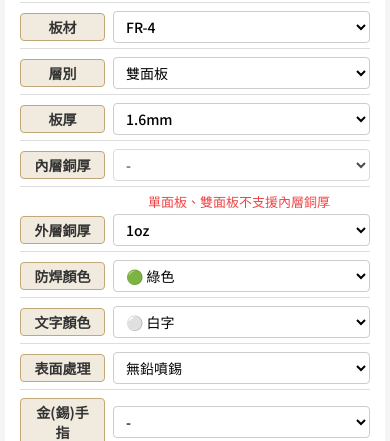
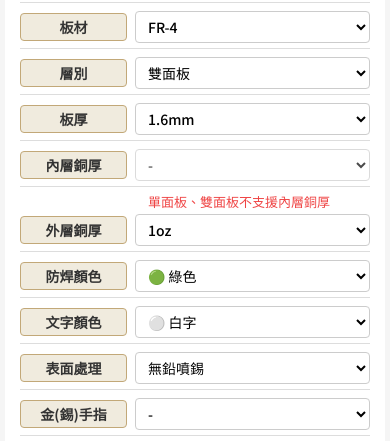
Before and after one commit to Vo1en/JS-PCB, a plain HTML site: page JS system/Order Info Generator.html in a window 390 px wide. Shown: the part 327-768 px from the top of the page. Drawn offline with Linux system fonts and the light colour scheme.

Commit message:
Update Order Info Generator.html

```diff
--- a/JS system/Order Info Generator.html
+++ b/JS system/Order Info Generator.html
@@ -7,14 +7,6 @@
 
   <link rel="stylesheet" href="report.css">
   <link rel="stylesheet" href="navbar.css"> <style>
-  /* * 【重要修改：解決跑版問題】
-   * 設置全局 box-sizing 為 border-box，確保 padding 和 border
-   * 包含在 width 內，防止元件在 width: 100% 時溢出父容器。
-   */
-  *, *::before, *::after {
-    box-sizing: border-box;
-  }
-
   /* 移除 JS PCB 浮水印樣式 */
   body::before { content: none !important; }
 
@@ -182,7 +174,7 @@
 
   /* [變更 4] 增加輸出文字欄位長度 */
   #output-text {
-    width: 100%; /* 確保寬度為 100% */
+    width: 100%;
     min-height: 400px; /* 增加高度以容納更多資訊 */
     padding: 10px;
     border: 1px solid #ccc;
@@ -190,8 +182,6 @@
     font-size: 14px;
     line-height: 1.6;
     resize: vertical;
-    word-wrap: break-word; /* 確保長文本自動換行 */
-    overflow-wrap: break-word; /* 確保長文本自動換行 */
   }
 
   /* [變更 5] 輸出欄位標籤樣式 */
@@ -276,37 +266,36 @@
           margin: 0;
       }
 
+      /* 修正警告訊息的水平定位，讓它對齊輸入框 */
       .warning {
-          margin-left: 0;
-          margin-top: 5px; /* 手機版不使用負值 */
-          padding-left: 128px; /* 確保手機版靠左對齊時，文字也有適當邊距 */
+          margin-left: 93px !important;
+          margin-top: 5px;
+          padding-left: 35px !important; /* 確保與輸入框內文字對齊 */
+          margin-bottom: -5px;
       }
 
       .info-item-custom {
-          /* [修改 3] 移除 flex-direction: column; 讓 Label 和輸入框保持在同一行 */
-          /* flex-direction: column; */
-          align-items: flex-start;
-          height: auto;
+          /* **關鍵修改：確保水平排列的優先級最高** */
+          display: flex !important;
+          flex-direction: row !important;
+          align-items: center !important;
+          height: auto; /* 允許內容撐開高度 */
           padding-bottom: 5px;
-
-          /* [修改 3] 新增樣式，讓手機版也使用 flex 排版 */
-          flex-direction: row;
-          align-items: center;
           border-bottom: 1px solid #ddd;
       }
 
       .info-item-custom .label {
-          /* [修改 3] 移除 width: auto; 讓手機版使用統一的 85px 寬度 */
-          width: 85px;
-          margin-bottom: 0px; /* 調整為 0，因為不是垂直堆疊 */
-          /* 強制置中對齊 */
+          /* 確保標籤寬度固定，不被壓縮或換行 */
+          width: 85px !important;
+          margin-right: 8px !important;
+          margin-bottom: 0px !important;
+          flex-shrink: 0 !important;
           text-align: center;
       }
 
       .info-content-wrap {
-          width: 100%;
-          /* 確保輸入框在 Label 旁邊 */
-          flex-grow: 1;
+          width: auto !important;
+          flex-grow: 1 !important;
       }
 
       .btn-row {
```
